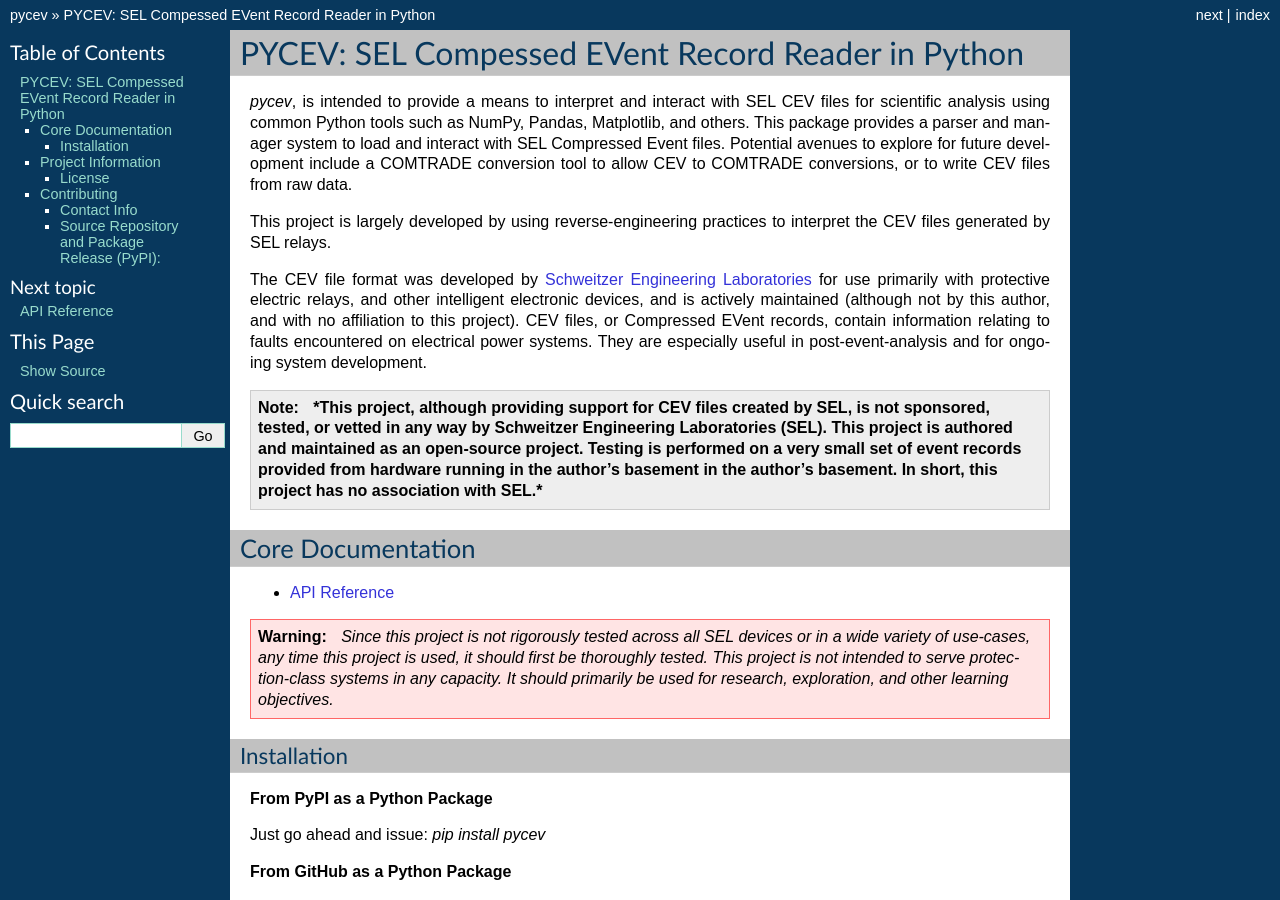
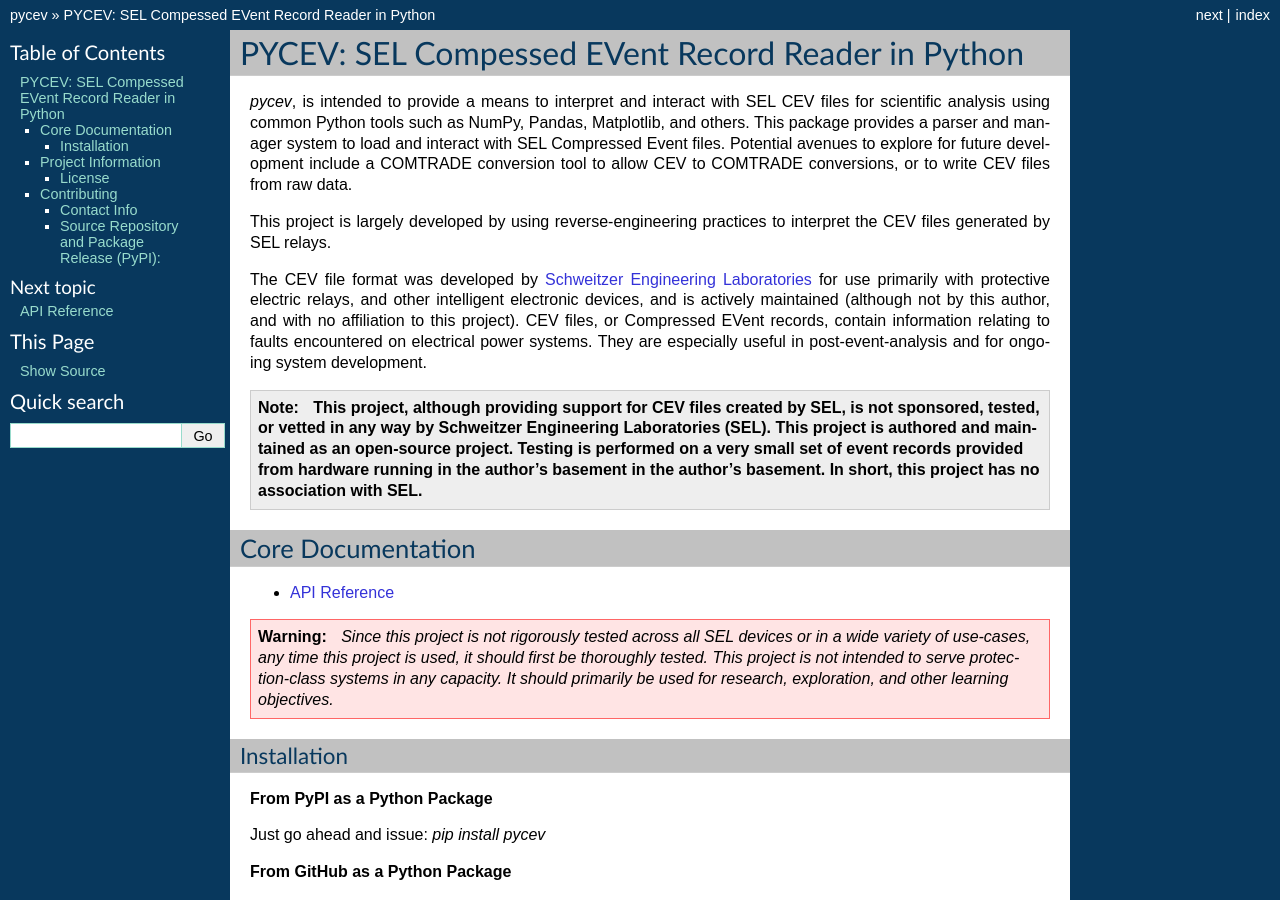
Before and after one commit to engineerjoe440/pycev, a Sphinx documentation site: the page built from source/index.rst, in a window 1280 px wide and 900 px high. Built offline with Sphinx 7.4.7, drawn with Linux system fonts in a browser that asks for light colours; some of the changed text lies outside the part shown.

Commit message:
fixed link issue

```diff
--- a/source/index.rst
+++ b/source/index.rst
@@ -21,11 +21,11 @@
 They are especially useful in post-event-analysis and for ongoing system development.
 
 .. note::
-   ***This project, although providing support for CEV files created by SEL, is not
+   **This project, although providing support for CEV files created by SEL, is not
    sponsored, tested, or vetted in any way by Schweitzer Engineering Laboratories (SEL).
    This project is authored and maintained as an open-source project. Testing is performed
    on a very small set of event records provided from hardware running in the author's
-   basement in the author's basement. In short, this project has no association with SEL.***
+   basement in the author's basement. In short, this project has no association with SEL.**
 
 
 Core Documentation
@@ -103,7 +103,7 @@
 
 Contact Info
 ~~~~~~~~~~~~
-As mentioned in the [caution](https://engineerjoe440.github.io/pycev/#pycev-sel-compessed-event-record-reader-in-python)
+As mentioned in the `caution <https://engineerjoe440.github.io/pycev/#pycev-sel-compessed-event-record-reader-in-python>`_
 above, this project is not associated with Schweitzer Engineering Laboratories (SEL) in any
 way, and as such, all contacts for questions, support, or other items should be directed to
 the resources listed here.
```
